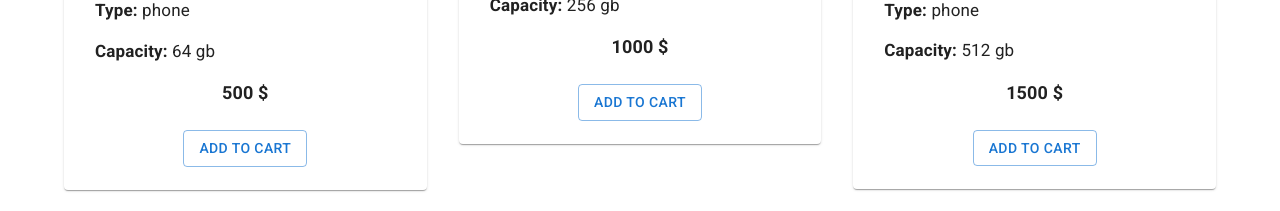
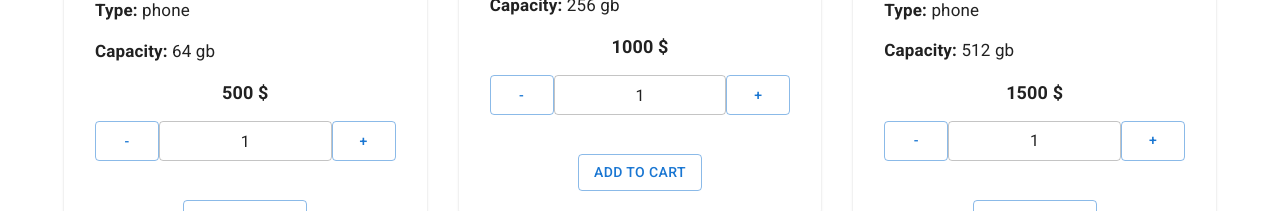
Before and after one commit to Sergii998/react-shop-project, a React (Create React App) app: page / in a window 1280 px wide. Shown: the part 546-757 px from the top of the page. Built offline with nearby package versions, Linux system fonts and the light colour scheme.

Commit message:
add import TextField from '@mui/material/TextField' in ProductsListItem.tsx y/n?

```diff
--- a/src/components/Products/ProductsListItem.scss
+++ b/src/components/Products/ProductsListItem.scss
@@ -34,6 +34,14 @@
 
     }
 
+    .product-quantity {
+        display: flex;
+        margin: 15px 0;
+        input {
+            text-align: center;
+        }
+    }
+
 }
 
 
--- a/src/components/Products/ProductsListItem.tsx
+++ b/src/components/Products/ProductsListItem.tsx
@@ -1,5 +1,6 @@
 import { Card, CardActions, CardContent, Button } from '@mui/material'
 import './ProductsListItem.scss'
+import TextField from '@mui/material/TextField'
 
 type Props = {
     title: string
@@ -33,6 +34,11 @@ const ProductsListItem = ({
                     <span>Capacity:</span> {capacity} gb
                 </div>
                 <div className="product-price"> {price} $</div>
+                <div className="product-quantity">
+                    <Button variant="outlined">-</Button>
+                    <TextField size="small" value="1" />
+                    <Button variant="outlined">+</Button>
+                </div>
             </CardContent>
             <CardActions className="btns-wrap">
                 <Button variant="outlined">Add to cart</Button>
```
